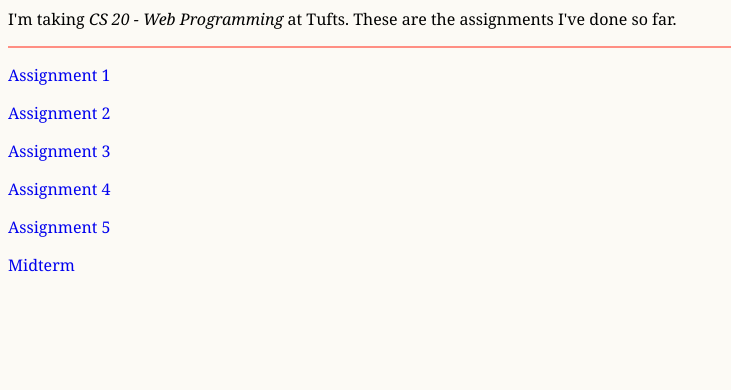
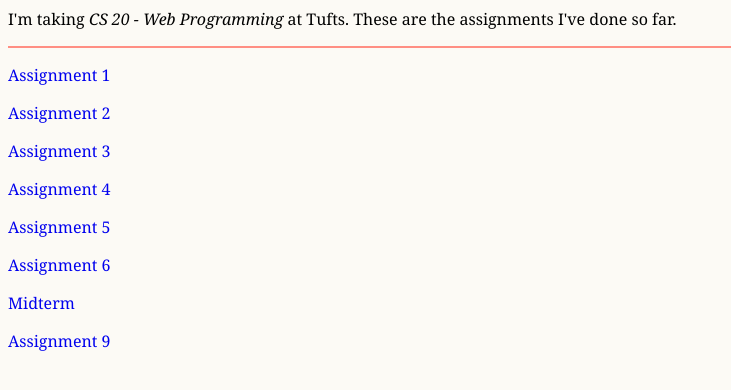
Before and after one commit to russotiro/cs20, a plain HTML site: page index.html in a window 1280 px wide. Shown: the whole page, without its empty margins (0-731 px from the left). Drawn offline with Linux system fonts and the light colour scheme.

Commit message:
assgn9 not 8

```diff
--- a/index.html
+++ b/index.html
@@ -23,6 +23,8 @@
     <p><a href="./assignment3/songs.xml">Assignment 3</a></p>
     <p><a href="./assignment4/">Assignment 4</a></p>
     <p><a href="./assignment5/">Assignment 5</a></p>
+    <p><a href="./assignment6/">Assignment 6</a></p>
     <p><a href="https://www.russotiro.com/cs20-midterm/">Midterm</a></p>
+    <p><a href="./assignment9/">Assignment 9</a></p>
 </body>
 </html>
```
Also changed, not shown: assignment9/index.html (renamed from assignment8/index.html), assignment9/songs.json (renamed from assignment8/songs.json).
